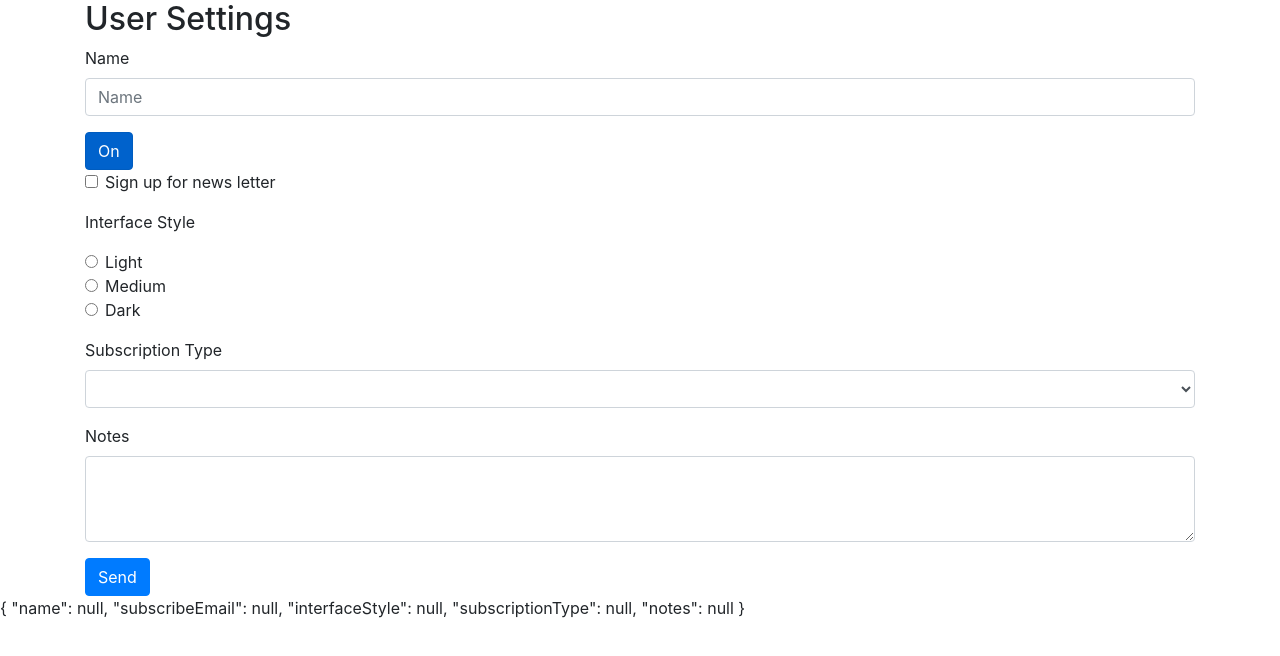
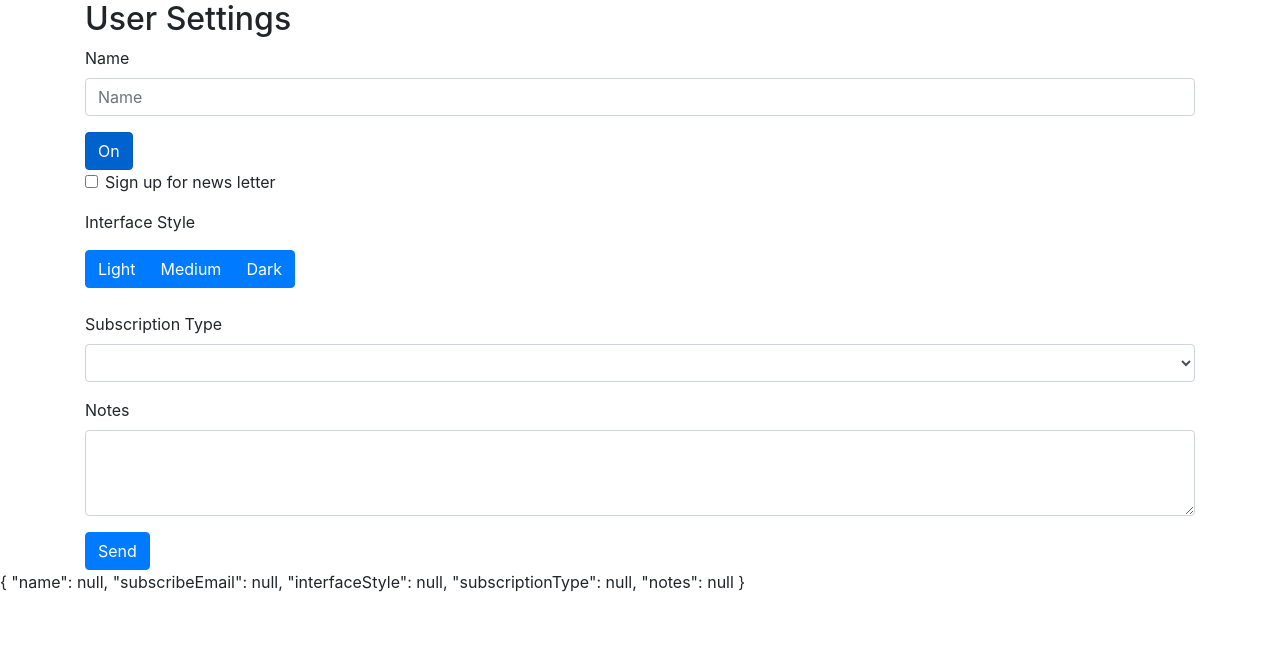
Before and after one commit to fullera8/AngularBeginnerForms, an Angular app in the folder ps-demo/: page / in a window 1280 px wide. Shown: the top 656 px of the page. Built offline with nearby package versions, Linux system fonts and the light colour scheme.

Commit message:
Added ngx-bootstrap radio buttons

```diff
--- a/ps-demo/src/app/user-settings-form/user-settings-form.component.html
+++ b/ps-demo/src/app/user-settings-form/user-settings-form.component.html
@@ -33,7 +33,7 @@
 
     <!-- radio button demo -->
     <p>Interface Style</p>
-    <div class="form-group">
+    <!-- <div class="form-group">
       <div class="form-check">
         <input class="form-check-input" type="radio" name="interfaceStyle" id="inferfaceLight"
           value="light" checked [(ngModel)]="userSettings.interfaceStyle">
@@ -54,6 +54,15 @@
         <label class="form-check-label" for="interfaceDark">
           Dark
         </label>
+      </div>
+    </div> -->
+
+    <!-- ngx-bootstrap radio button demo -->
+    <div class="form-group">
+      <div class="btn-group" btnRadioGroup [(ngModel)]="userSettings.interfaceStyle" name="interfaceStyle">
+        <label class="btn btn-primary" btnRadio="Light" role="button">Light</label>
+        <label class="btn btn-primary" btnRadio="Medium" role="button">Medium</label>
+        <label class="btn btn-primary" btnRadio="Dark" role="button">Dark</label>
       </div>
     </div>
 
--- a/ps-demo/src/app/user-settings-form/user-settings-form.component.ts
+++ b/ps-demo/src/app/user-settings-form/user-settings-form.component.ts
@@ -50,18 +50,18 @@ export class UserSettingsFormComponent implements OnInit {
 
   //Validation method that triggers only after the form submits
   onSubmit(form: NgForm) {
-    console.log('in onSubmit: ', form.valid);
+    console.log('in onSubmit: ', form.value);
 
-    if (form.valid) {
-      this.dataService.postUserSettingsForm(this.userSettings).subscribe(
-        r => console.log('Success: ', r),
-        e => this.onHttpError(e)//console.log('Error: ', e)
-      );
-    }
-    else {
-      this.postError = true;
-      this.postErrorMessage = 'Please fix the above errors';
-    }
+    // if (form.valid) {
+    //   this.dataService.postUserSettingsForm(this.userSettings).subscribe(
+    //     r => console.log('Success: ', r),
+    //     e => this.onHttpError(e)//console.log('Error: ', e)
+    //   );
+    // }
+    // else {
+    //   this.postError = true;
+    //   this.postErrorMessage = 'Please fix the above errors';
+    // }
 
 
   }
```
